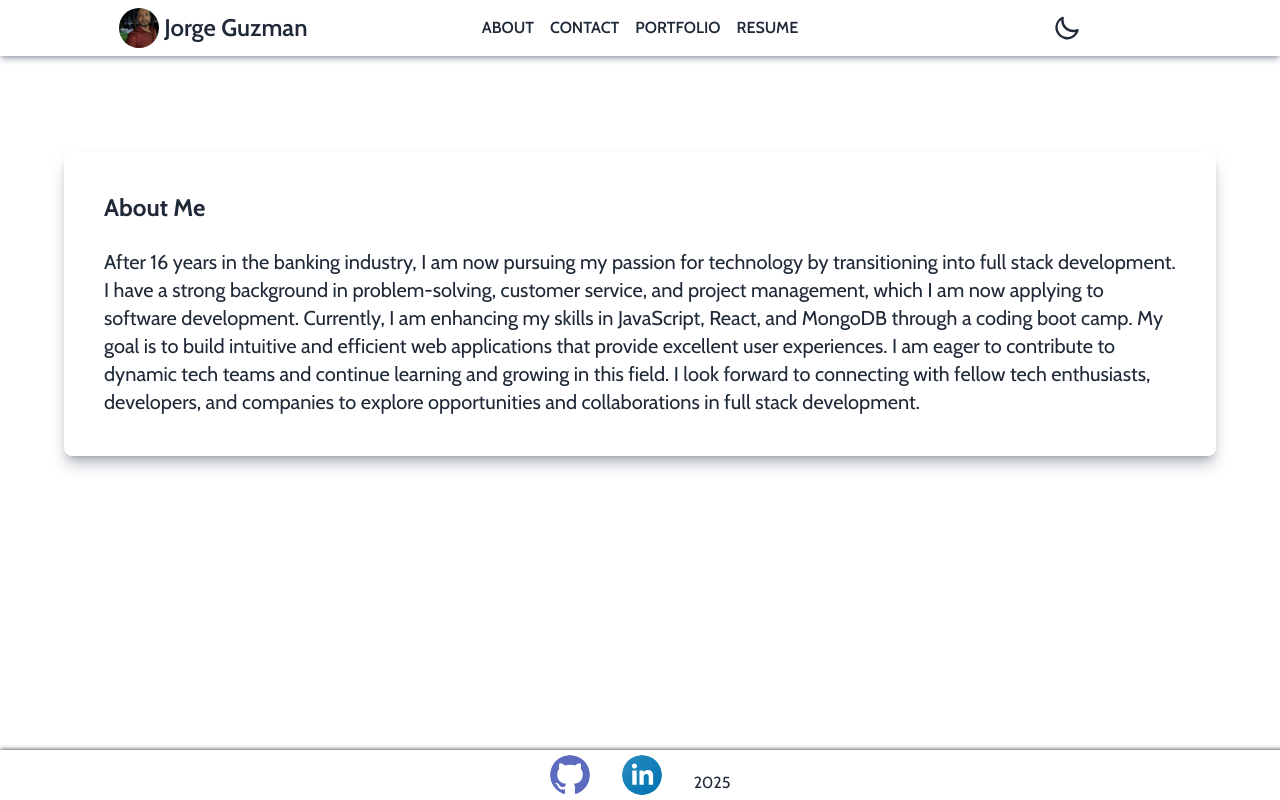
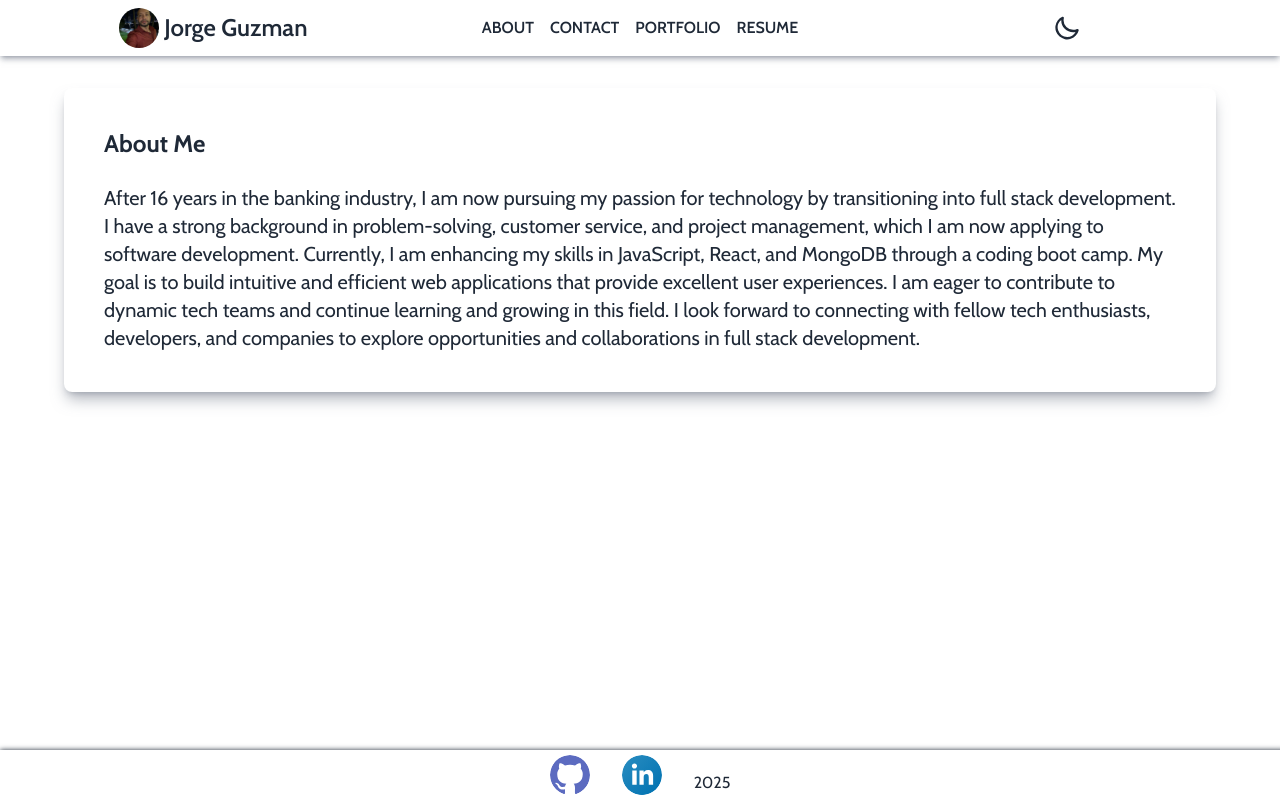
Before and after one commit to JGuzman87/jorge-portfolio, a Next.js app: page / in a window 1280 px wide. Built offline with nearby package versions, Linux system fonts and the light colour scheme.

Commit message:
adjusted more styling

```diff
--- a/src/app/about/page.tsx
+++ b/src/app/about/page.tsx
@@ -4,7 +4,7 @@
 
 const AboutMe = () => {
   return (
-    <div className="flex justify-center items-center pt-20 px-4 ">
+    <div className="flex justify-center items-center p-4">
       <Transition>
         <div className="aboutme-card w-full max-w-3xl shadow-lg shadow-gray-500/50 text-3xl p-6 rounded-lg">
           <div className="card-body">
--- a/src/app/resume/page.tsx
+++ b/src/app/resume/page.tsx
@@ -4,7 +4,7 @@
 
 const Resume = () => {
   return (
-    <div className="flex justify-center items-center h-screen w-full">
+    <div className="flex justify-center items-center p-4 mt-auto ">
       <Transition>
         <div className="flex flex-col gap-4 text-center shadow-lg shadow-gray-500/50 p-6 rounded-lg">
           <h1 className="font-bold text-2xl">Resume</h1>
--- a/src/components/Nav.tsx
+++ b/src/components/Nav.tsx
@@ -18,20 +18,22 @@
             className="hidden md:block"
           />
         </div>
-        <h1
-          className=" hover:text-red-500 font-semibold text-2xl  md:text-2xl flex self-center
+        <Link href={"/"}>
+          <h1
+            className=" hover:text-red-500 font-semibold text-2xl  md:text-2xl flex self-center
 "
-        >
-          Jorge Guzman
-        </h1>
+          >
+            Jorge Guzman
+          </h1>
+        </Link>
       </div>
       <ul
         className="ul-container  font-semibold
 "
       >
         {navItems.map((navItem) => (
-          <li  key={navItem}>
-            <Link  href={navItem}>{navItem.toUpperCase()}</Link>
+          <li key={navItem}>
+            <Link href={navItem}>{navItem.toUpperCase()}</Link>
           </li>
         ))}
       </ul>
```
